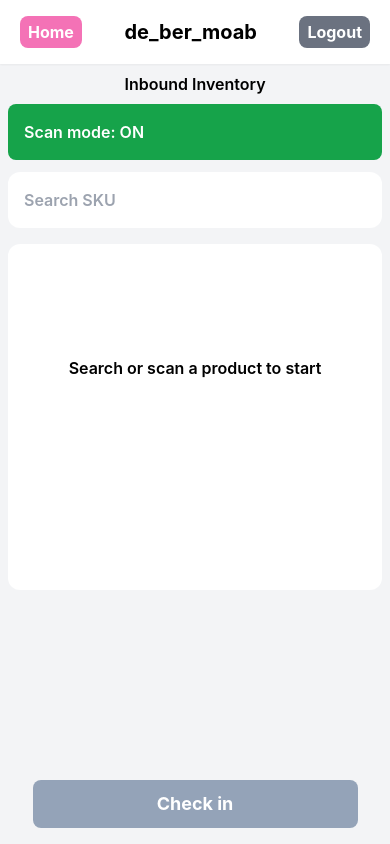
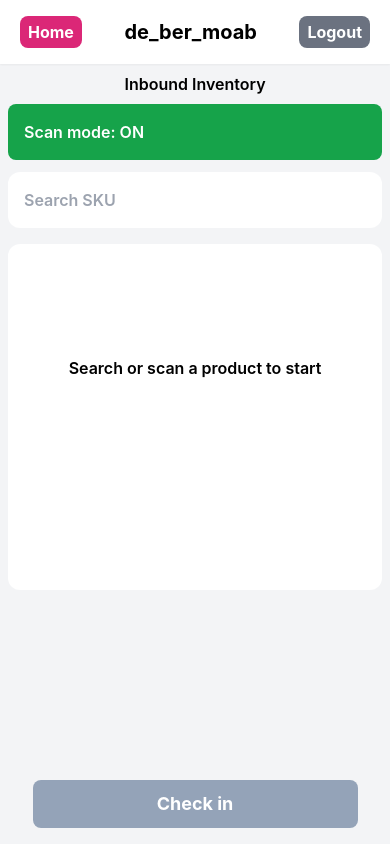
Before and after one commit to santiagomanso/inventory, a React (Create React App) app: page /inbound-inventory in a window 390 px wide. Built offline with nearby package versions, Linux system fonts and the light colour scheme.

Commit message:
improved responsive phones

```diff
--- a/src/components/Product.jsx
+++ b/src/components/Product.jsx
@@ -152,7 +152,7 @@ export const Product = ({item}) => {
                                         <button className={` px-3 py-2 rounded-lg
                                         ${clickBackup ?'bg-teal-500 text-white font-bold' : 'text-gray-500 bg-gray-300 font-bold'} `}> {stock_backup} </button>
                                         <select onChange={(e)=> HandlerChangeLetter(e)}   value={backupLetter}
-                                              className={`text-sm px-2 py-2 rounded-xl ${clickSelectLetter ? 'bg-teal-500 text-white' : 'text-gray-500 bg-gray-300'} font-bold text-2xl px-4 py-2 rounded-xl`}>
+                                              className={` px-2 py-2 rounded-xl ${clickSelectLetter ? 'bg-teal-500 text-white' : 'text-gray-500 bg-gray-300'} font-bold px-4 py-2 rounded-xl`}>
                                               <option value="A">A</option>
                                               <option value="B">B</option>
                                               <option value="C">C</option>
@@ -160,7 +160,7 @@ export const Product = ({item}) => {
                                               <option value="E">E</option>
                                             </select>
                                             <select onChange={(e)=> HandlerChangeNumber(e)}  value={backupNumber}
-                                              className={`text-sm px-2 py-2 rounded-xl ${clickSelectNumber ? 'bg-teal-500 text-white' : 'text-gray-500 bg-gray-300'} font-bold text-2xl px-4 py-2 rounded-xl`}>
+                                              className={` px-2 py-2 rounded-xl ${clickSelectNumber ? 'bg-teal-500 text-white' : 'text-gray-500 bg-gray-300'} font-bold px-4 py-2 rounded-xl`}>
                                               <option value={item.shelf_number_backup_number}>{item.shelf_number_backup_number}</option>
                                               <option value="1">1</option>
                                               <option value="2">2</option>
--- a/src/components/navbar/Navbar.jsx
+++ b/src/components/navbar/Navbar.jsx
@@ -14,7 +14,7 @@ export const Navbar = () => {
     const navigate = useNavigate();
     return (
         <nav className='bg-white p-5 sm:p-14 flex justify-between items-center h-16 text-black relative shadow-sm'>
-            <button className='bg-pink-400 py-1 sm:py-4 px-2 sm:px-7 text-white rounded-lg font-bold'
+            <button className='bg-pink-600 py-1 sm:py-4 px-2 sm:px-7 text-white rounded-lg font-bold'
                 onClick={()=>{
                     navigate('../');
                     cleanAllStatesHome();
```
